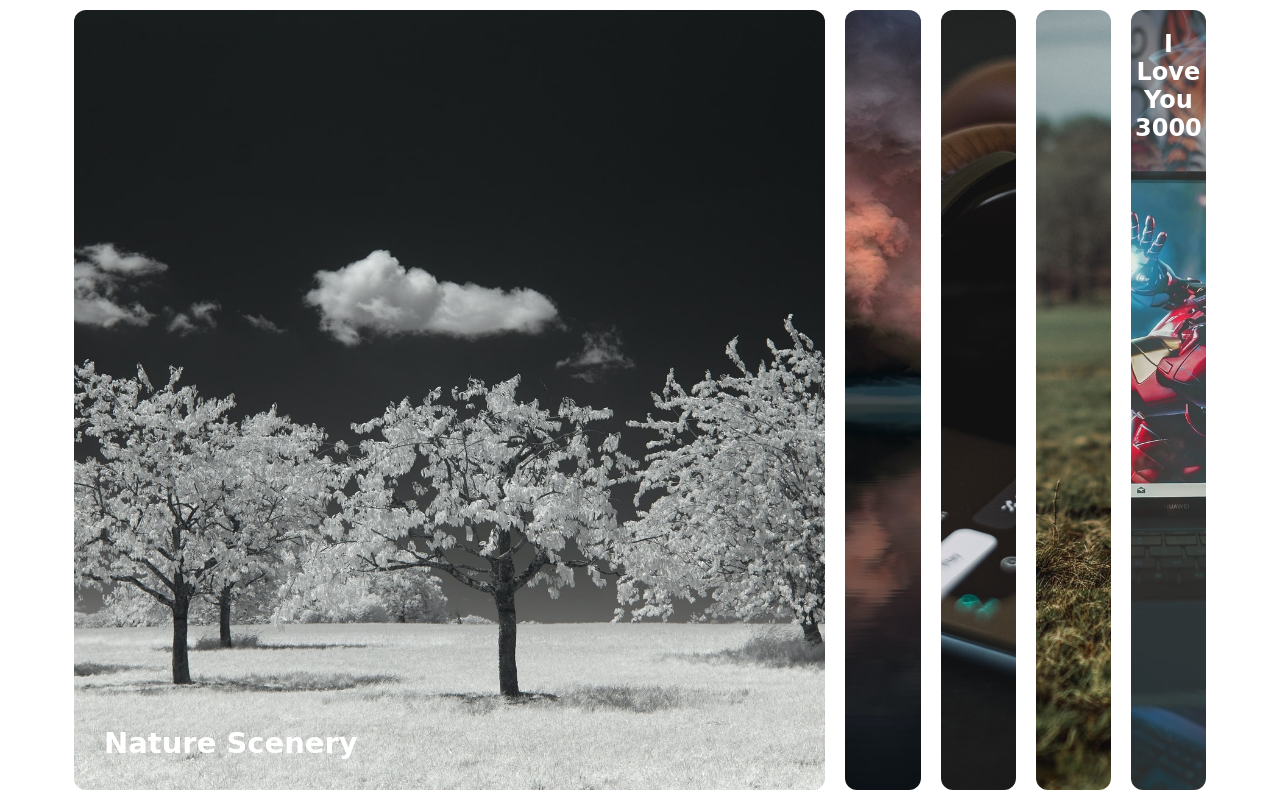
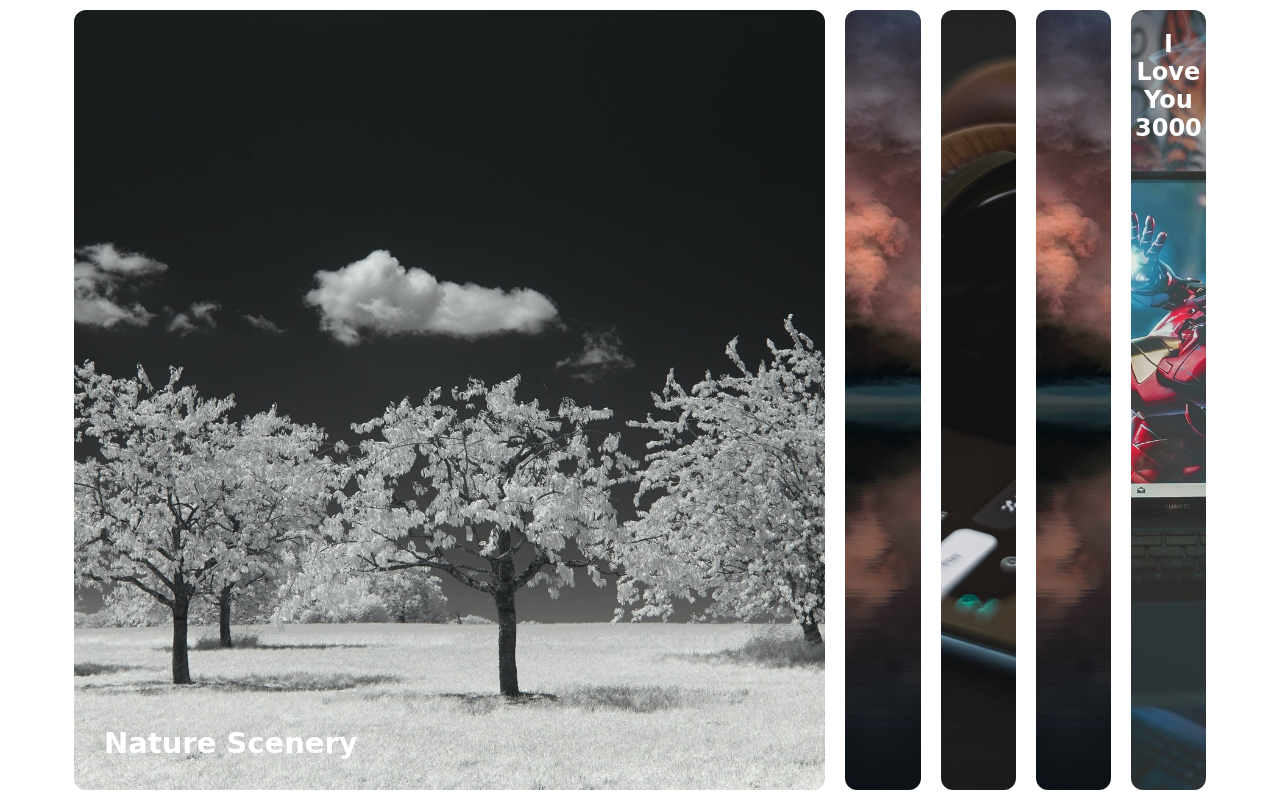
Before and after one commit to hey-shivam/expand-card, a plain HTML site: page index.html in a window 1280 px wide. Drawn offline with Linux system fonts and the light colour scheme; a web font is replaced by a local one.

Commit message:
Update style.css

```diff
--- a/style.css
+++ b/style.css
@@ -67,7 +67,7 @@ body{
 }
 
 .fourth{
-    background-image: url("./img/fourth.jpg");
+    background-image: url("./img/second.jpg");
 }
 
 .fifth{
```
